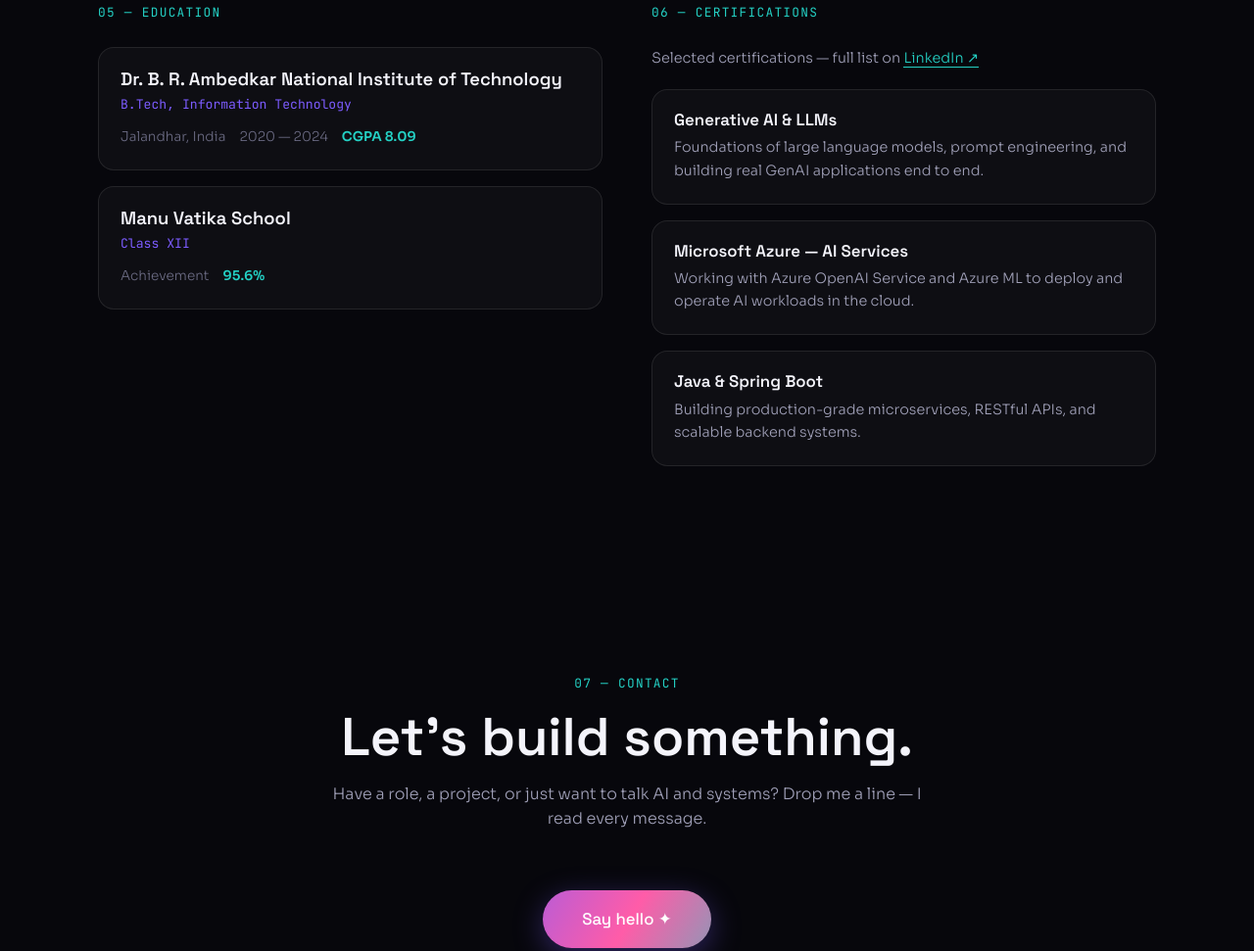
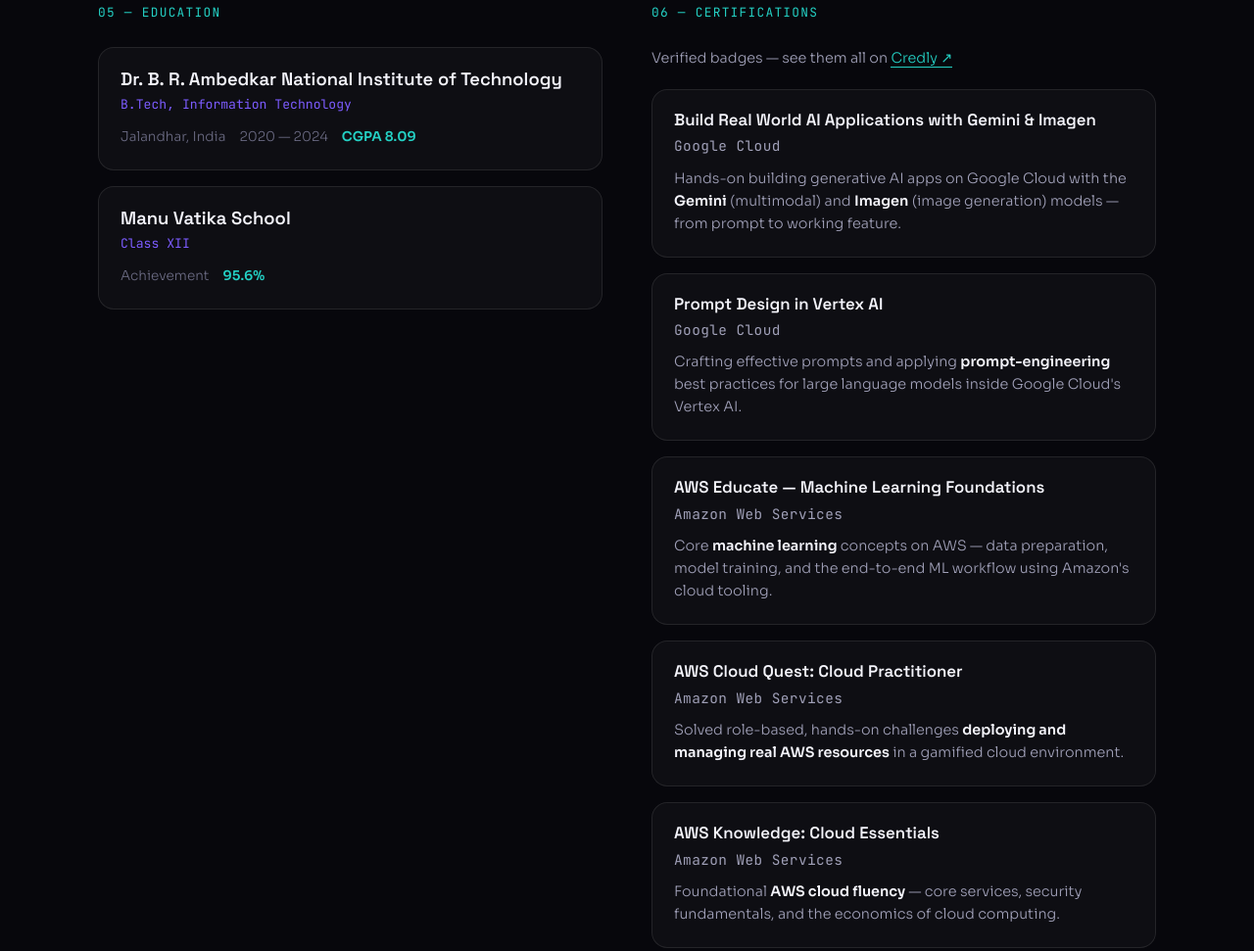
Before and after one commit to Smilegits/Smilegits.github.io, a plain HTML site: page index.html in a window 1280 px wide. Shown: the part 5560-6531 px from the top of the page at 98% size. Drawn offline with Linux system fonts and the light colour scheme.

Commit message:
Personal portfolio website

```diff
--- a/index.html
+++ b/index.html
@@ -357,21 +357,33 @@
 
         <div class="extra-col reveal">
           <span class="tag">06 — Certifications</span>
-          <p class="cert-note">Selected certifications — full list on
-            <a href="https://www.linkedin.com/in/smilesharma27/details/certifications/" target="_blank" rel="noopener" data-cursor="hover">LinkedIn ↗</a>
+          <p class="cert-note">Verified badges — see them all on
+            <a href="https://www.credly.com/users/smile-sharma/badges" target="_blank" rel="noopener" data-cursor="hover">Credly ↗</a>
           </p>
-          <!-- EDIT ME: replace these with your real certificates & short blurbs -->
           <div class="cert-card">
-            <h4>Generative AI &amp; LLMs</h4>
-            <p>Foundations of large language models, prompt engineering, and building real GenAI applications end to end.</p>
+            <h4>Build Real World AI Applications with Gemini &amp; Imagen</h4>
+            <p class="cert-meta">Google Cloud</p>
+            <p>Hands-on building generative AI apps on Google Cloud with the <strong>Gemini</strong> (multimodal) and <strong>Imagen</strong> (image generation) models — from prompt to working feature.</p>
           </div>
           <div class="cert-card">
-            <h4>Microsoft Azure — AI Services</h4>
-            <p>Working with Azure OpenAI Service and Azure ML to deploy and operate AI workloads in the cloud.</p>
+            <h4>Prompt Design in Vertex AI</h4>
+            <p class="cert-meta">Google Cloud</p>
+            <p>Crafting effective prompts and applying <strong>prompt-engineering</strong> best practices for large language models inside Google Cloud's Vertex AI.</p>
           </div>
           <div class="cert-card">
-            <h4>Java &amp; Spring Boot</h4>
-            <p>Building production-grade microservices, RESTful APIs, and scalable backend systems.</p>
+            <h4>AWS Educate — Machine Learning Foundations</h4>
+            <p class="cert-meta">Amazon Web Services</p>
+            <p>Core <strong>machine learning</strong> concepts on AWS — data preparation, model training, and the end-to-end ML workflow using Amazon's cloud tooling.</p>
+          </div>
+          <div class="cert-card">
+            <h4>AWS Cloud Quest: Cloud Practitioner</h4>
+            <p class="cert-meta">Amazon Web Services</p>
+            <p>Solved role-based, hands-on challenges <strong>deploying and managing real AWS resources</strong> in a gamified cloud environment.</p>
+          </div>
+          <div class="cert-card">
+            <h4>AWS Knowledge: Cloud Essentials</h4>
+            <p class="cert-meta">Amazon Web Services</p>
+            <p>Foundational <strong>AWS cloud fluency</strong> — core services, security fundamentals, and the economics of cloud computing.</p>
           </div>
         </div>
       </div>
--- a/styles.css
+++ b/styles.css
@@ -282,8 +282,10 @@
 .edu-cgpa { color: var(--accent-2); font-weight: 600; }
 .cert-note { color: var(--muted); font-size: .9rem; margin-bottom: 20px; }
 .cert-note a { color: var(--accent-2); border-bottom: 1px solid var(--accent-2); }
-.cert-card h4 { font-size: 1.05rem; margin-bottom: 8px; }
+.cert-card h4 { font-size: 1.05rem; margin-bottom: 6px; }
+.cert-meta { font-family: "JetBrains Mono"; font-size: .74rem; color: var(--accent-2); margin-bottom: 10px !important; letter-spacing: .03em; }
 .cert-card p { color: var(--muted); font-size: .9rem; }
+.cert-card p strong { color: var(--text); font-weight: 600; }
 
 /* ---------- Contact ---------- */
 .contact-lead { color: var(--muted); margin-top: 16px; }
```
